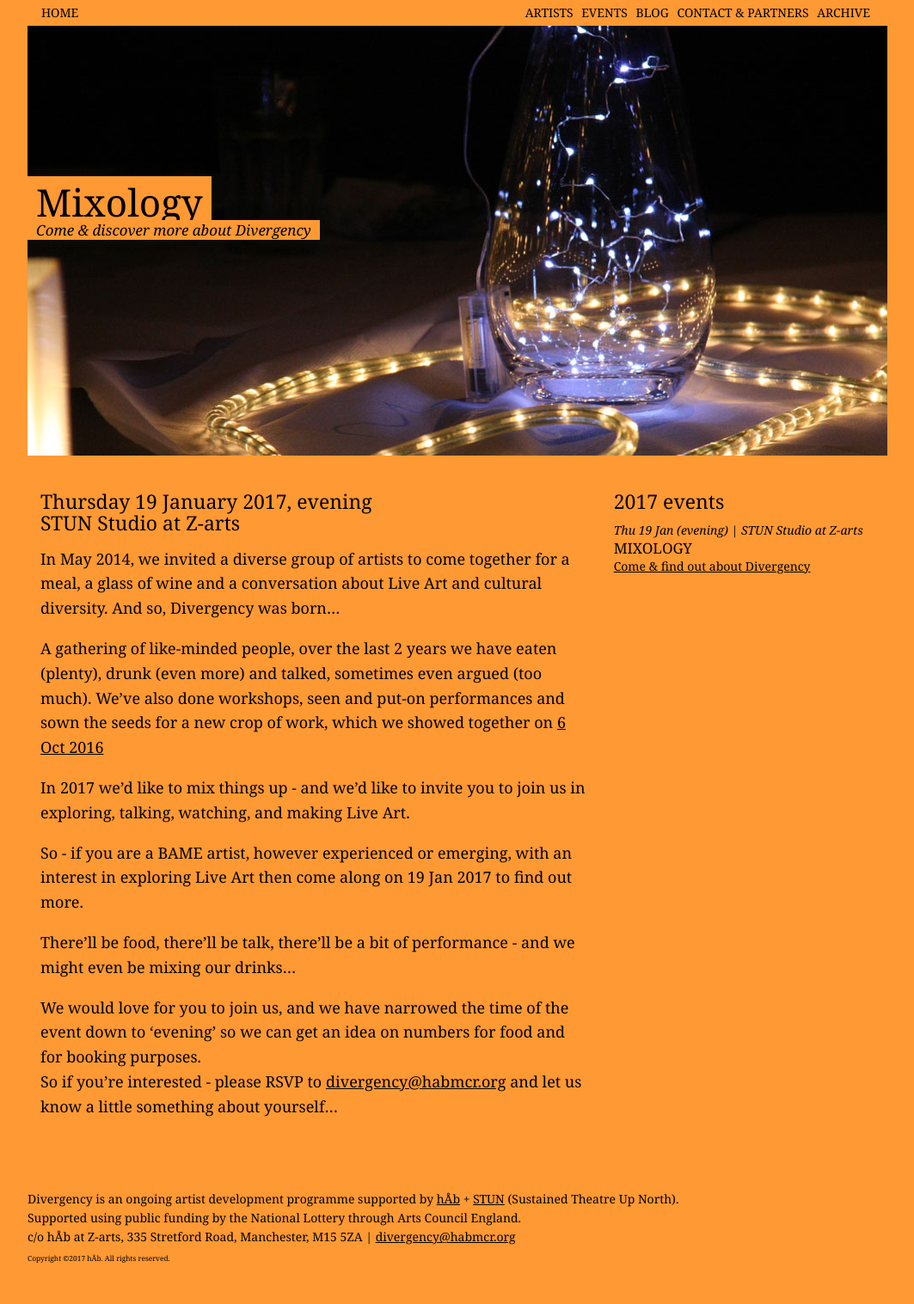
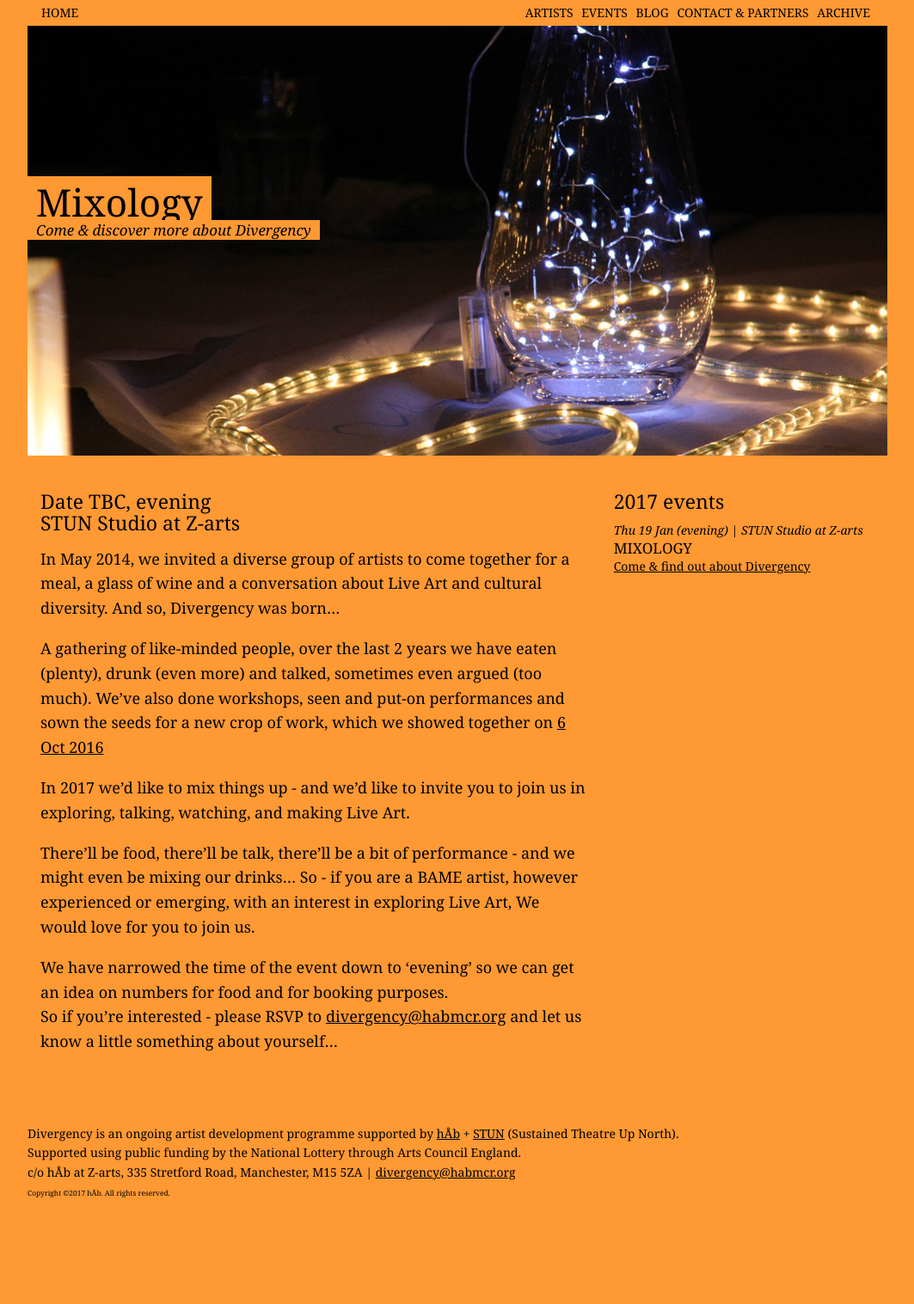
Before and after one commit to divergencymcr/divergencymcr.github.io, a Jekyll site: the page built from current/2017/19jan/index.md, in a window 1280 px wide. Shown: the whole page at 86% size, without its empty margins (108-1171 px from the left). Built offline with Jekyll 4.4.1, drawn with Linux system fonts in a browser that asks for light colours; after the commit the page ends 1442 px from its top, so only the background shows below that.

Commit message:
Removal of date specific text

```diff
--- a/current/2017/19jan/index.md
+++ b/current/2017/19jan/index.md
@@ -20,7 +20,7 @@ header_image: "header_19jan.jpg"
 
 ---
 
-####  Thursday 19 January 2017, evening<br>STUN Studio at Z-arts
+####  Date TBC, evening<br>STUN Studio at Z-arts
 
 In May 2014, we invited a diverse group of artists to come together for a meal, a glass of wine and a conversation about Live Art and cultural diversity. And so, Divergency was born…
 
@@ -28,9 +28,9 @@ A gathering of like-minded people, over the last 2 years we have eaten (plenty),
 
 In 2017 we’d like to mix things up - and we’d like to invite you to join us in exploring, talking, watching, and making Live Art.
 
-So - if you are a BAME artist, however experienced or emerging, with an interest in exploring Live Art then come along on 19 Jan 2017 to find out more.
 
 There’ll be food, there’ll be talk, there’ll be a bit of performance - and we might even be mixing our drinks…
+So - if you are a BAME artist, however experienced or emerging, with an interest in exploring Live Art, We would love for you to join us.
 
-We would love for you to join us, and we have narrowed the time of the event down to ‘evening’ so we can get an idea on numbers for food and for booking purposes.
+We have narrowed the time of the event down to ‘evening’ so we can get an idea on numbers for food and for booking purposes.
 So if you’re interested - please RSVP  to <mailto:divergency@habmcr.org> and let us know a little something about yourself...
```
